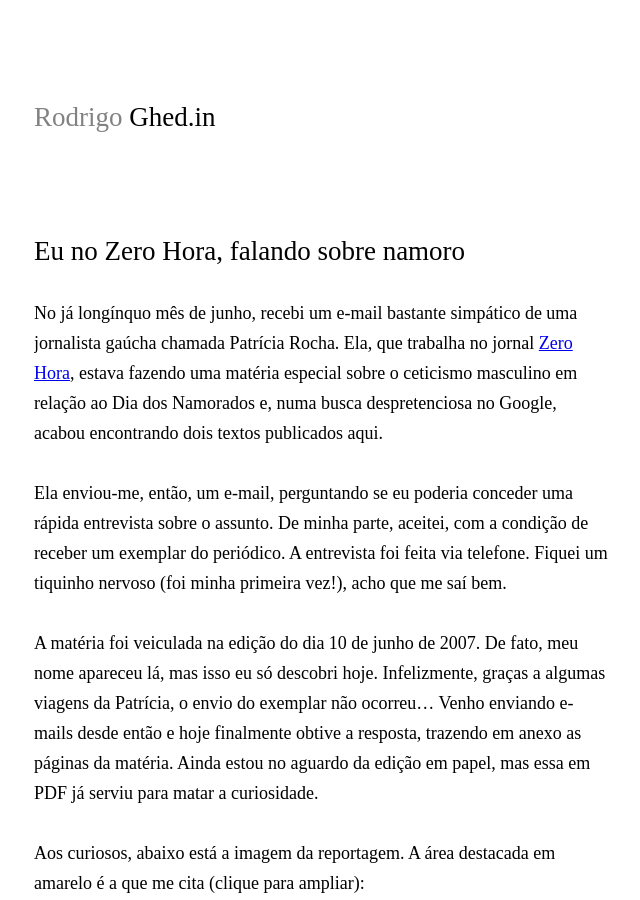
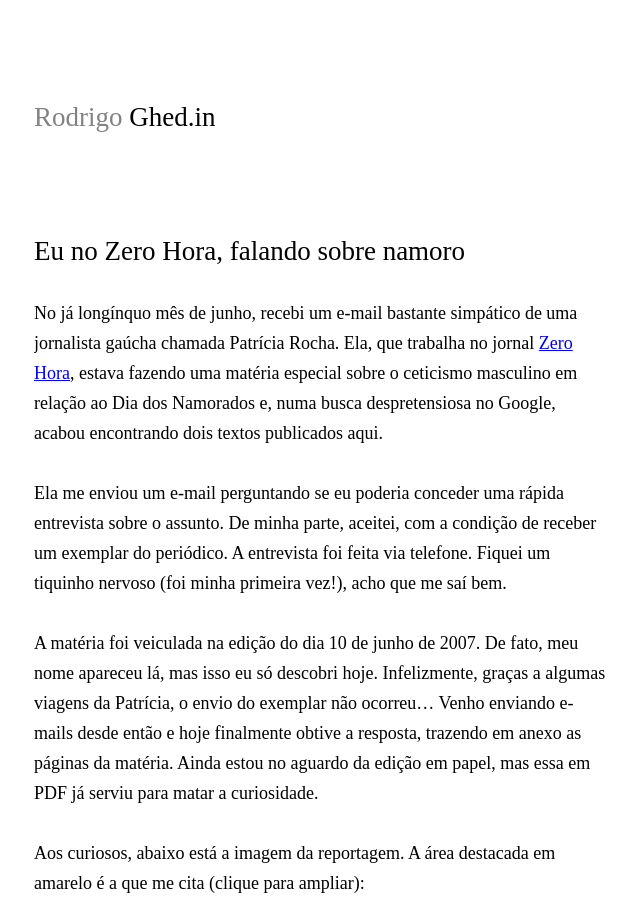
Before and after one commit to rghedin/rghedin.github.io, a Jekyll site: the page built from _posts/2007-08-08-eu-no-zero-hora-falando-sobre-namoro.md, in a window 1280 px wide and 900 px high. Shown: the whole window, without its empty margins (318-958 px from the left). Built offline with Jekyll 4.4.1, drawn with Linux system fonts in a browser that asks for light colours.

Commit message:
Correções ortográficas

```diff
--- a/_posts/2007-08-08-eu-no-zero-hora-falando-sobre-namoro.md
+++ b/_posts/2007-08-08-eu-no-zero-hora-falando-sobre-namoro.md
@@ -3,11 +3,11 @@ layout: post
 title: "Eu no Zero Hora, falando sobre namoro"
 date: 2007-08-08 21:50 -0300
 ---
-No já longínquo mês de junho, recebi um e-mail bastante simpático de uma jornalista gaúcha chamada Patrícia Rocha. Ela, que trabalha no jornal [Zero Hora](http://www.clicrbs.com.br/jornais/zerohora/), estava fazendo uma matéria especial sobre o ceticismo masculino em relação ao Dia dos Namorados e, numa busca despretenciosa no Google, acabou encontrando dois textos publicados aqui.
+No já longínquo mês de junho, recebi um e-mail bastante simpático de uma jornalista gaúcha chamada Patrícia Rocha. Ela, que trabalha no jornal [Zero Hora](http://www.clicrbs.com.br/jornais/zerohora/), estava fazendo uma matéria especial sobre o ceticismo masculino em relação ao Dia dos Namorados e, numa busca despretensiosa no Google, acabou encontrando dois textos publicados aqui.
 
-Ela enviou-me, então, um e-mail, perguntando se eu poderia conceder uma rápida entrevista sobre o assunto. De minha parte, aceitei, com a condição de receber um exemplar do periódico. A entrevista foi feita via telefone. Fiquei um tiquinho nervoso (foi minha primeira vez!), acho que me saí bem.
+Ela me enviou um e-mail perguntando se eu poderia conceder uma rápida entrevista sobre o assunto. De minha parte, aceitei, com a condição de receber um exemplar do periódico. A entrevista foi feita via telefone. Fiquei um tiquinho nervoso (foi minha primeira vez!), acho que me saí bem.
 
-A matéria foi veiculada na edição do dia 10 de junho de 2007\. De fato, meu nome apareceu lá, mas isso eu só descobri hoje. Infelizmente, graças a algumas viagens da Patrícia, o envio do exemplar não ocorreu… Venho enviando e-mails desde então e hoje finalmente obtive a resposta, trazendo em anexo as páginas da matéria. Ainda estou no aguardo da edição em papel, mas essa em PDF já serviu para matar a curiosidade.
+A matéria foi veiculada na edição do dia 10 de junho de 2007. De fato, meu nome apareceu lá, mas isso eu só descobri hoje. Infelizmente, graças a algumas viagens da Patrícia, o envio do exemplar não ocorreu… Venho enviando e-mails desde então e hoje finalmente obtive a resposta, trazendo em anexo as páginas da matéria. Ainda estou no aguardo da edição em papel, mas essa em PDF já serviu para matar a curiosidade.
 
 Aos curiosos, abaixo está a imagem da reportagem. A área destacada em amarelo é a que me cita (clique para ampliar):
 
```
